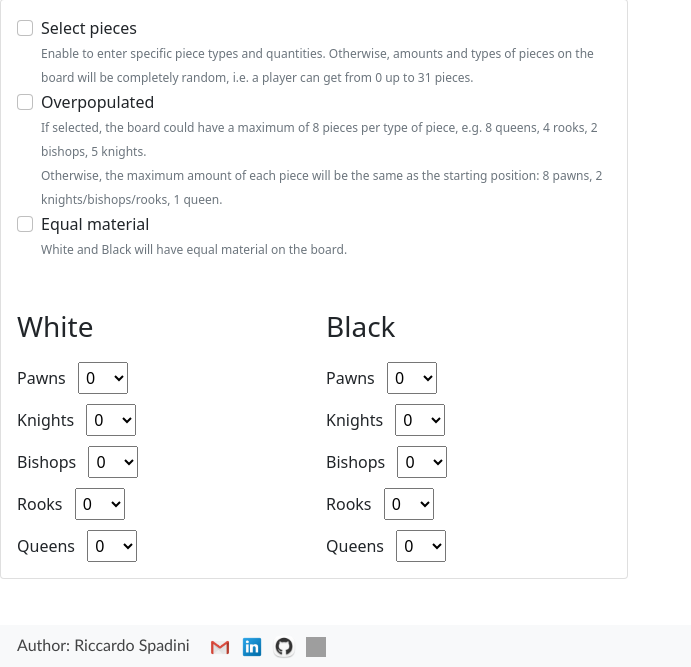
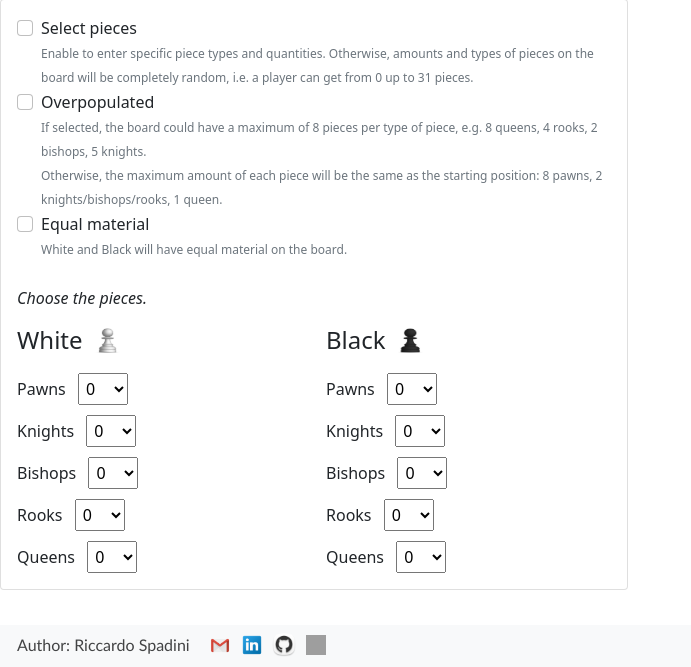
Before and after one commit to RicSpd/chess-exercises, a Flask app: page /exercises in a window 1280 px wide. Shown: the part 133-800 px from the top of the page, without its empty margins (0-691 px from the left). Run offline with Flask 2, Linux system fonts and the light colour scheme; grey boxes are pictures that could not be loaded.

Commit message:
added smallImage class

```diff
--- a/static/site.css
+++ b/static/site.css
@@ -44,6 +44,11 @@ select.selectPieces {
   clear: both; */
 }
 
+img.smallImage {
+  position: relative;
+  bottom: 2px;
+}
+
 /* label {
   color: #B4886B;
   font-weight: bold;
--- a/templates/exercises.html
+++ b/templates/exercises.html
@@ -54,9 +54,14 @@
 
                   <!-- SLIDERS -->
                   <div class="row">
+                    <p>
+                      <br><i>Choose the pieces.</i>
+                    </p>
                     <div class="col-6">
-                      <br><br>
-                      <h3>White</h3>
+                      <h4>
+                        White&nbsp;
+                        <img src=".././static/whitepawn.jpg" class="smallImage" width="25" height="25" alt="">
+                      </h4>
                       <label for="white-pawns">Pawns</label>
                       <select id="white-pawns" class="selectPieces">
                         <option value="0">0</option>
@@ -99,8 +104,10 @@
                       </select>
                     </div>
                     <div class="col-6">
-                      <br><br>
-                      <h3>Black</h3>
+                      <h4>
+                        Black&nbsp;
+                        <img src=".././static/blackpawn.jpg" class="smallImage" width="25" height="25" alt="">
+                      </h4>
                       <label for="black-pawns">Pawns</label>
                       <select id="black-pawns" class="selectPieces">
                         <option value="0">0</option>
@@ -160,22 +167,22 @@
           </div>
           <div style="padding-left:20px;float:left">
             <a href="mailto:riccardospadini95@gmail.com">
-              <img src=".././static/gmail.ico" width="20" height="20" alt="">
+              <img src=".././static/gmail.ico" class="smallImage" width="20" height="20" alt="">
             </a>
           </div>
           <div style="padding-left:12px;float:left">
             <a href="https://www.linkedin.com/in/riccardo-spadini/" target="_blank" rel="noopener noreferrer">
-              <img src=".././static/linkedin.ico" width="20" height="20" alt="">
+              <img src=".././static/linkedin.ico" class="smallImage" width="20" height="20" alt="">
             </a>
           </div>
           <div style="padding-left:10px;float:left">
             <a href="https://github.com/RicSpd/chess-exercises" target="_blank" rel="noopener noreferrer">
-              <img src=".././static/github.ico" width="24" height="24" alt="">
+              <img src=".././static/github.ico" class="smallImage" width="24" height="24" alt="">
             </a>
           </div>
           <div style="padding-left:10px;float:left">
             <a href="https://stackoverflow.com/users/7465462/ric-s" target="_blank" rel="noopener noreferrer">
-              <img src=".././static/stackoverflow.ico" width="20" height="20" alt="">
+              <img src=".././static/stackoverflow.ico" class="smallImage" width="20" height="20" alt="">
             </a>
           </div>
         </div>
```
Also changed, not shown: static/blackpawn.jpg (added), static/whitepawn.jpg (added).
